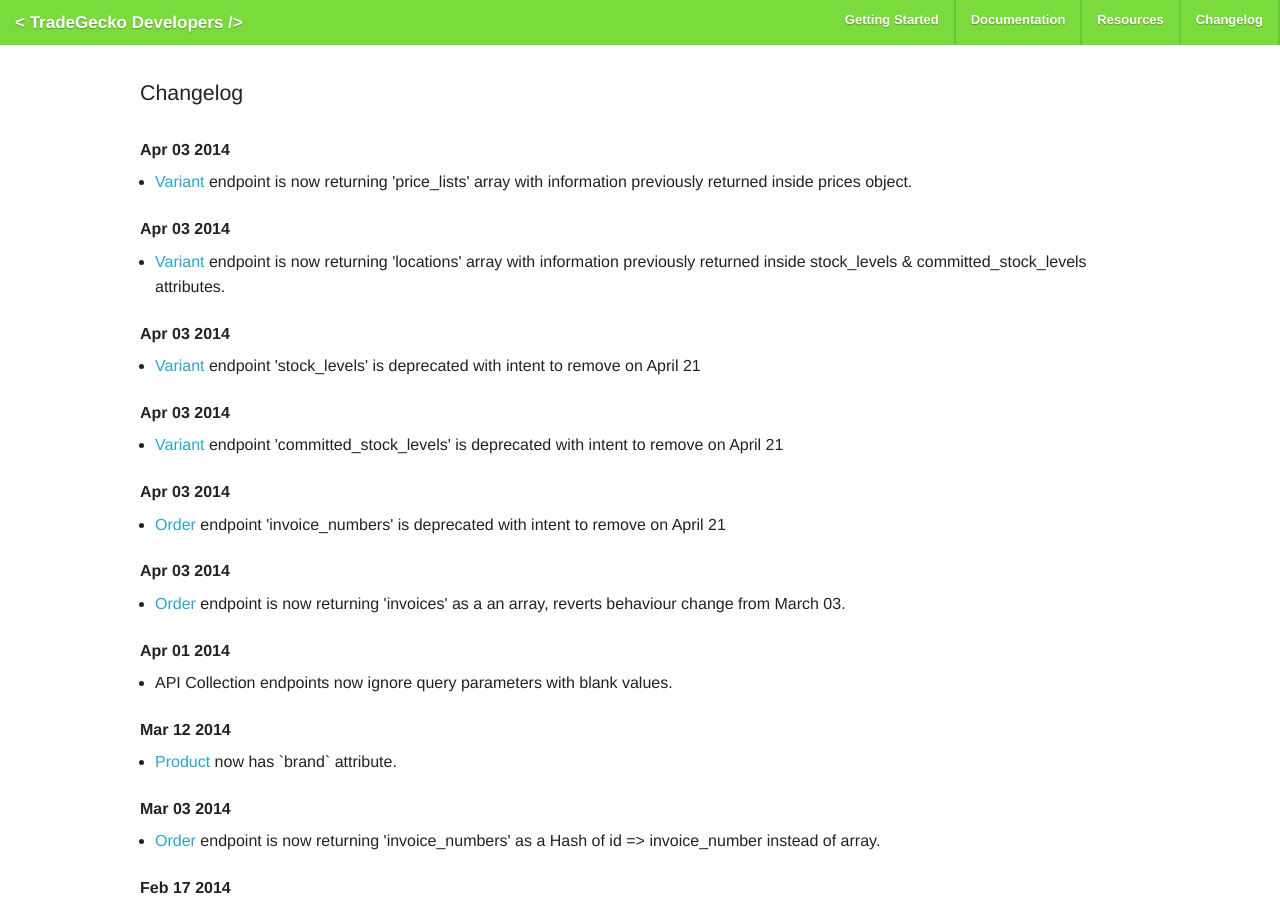
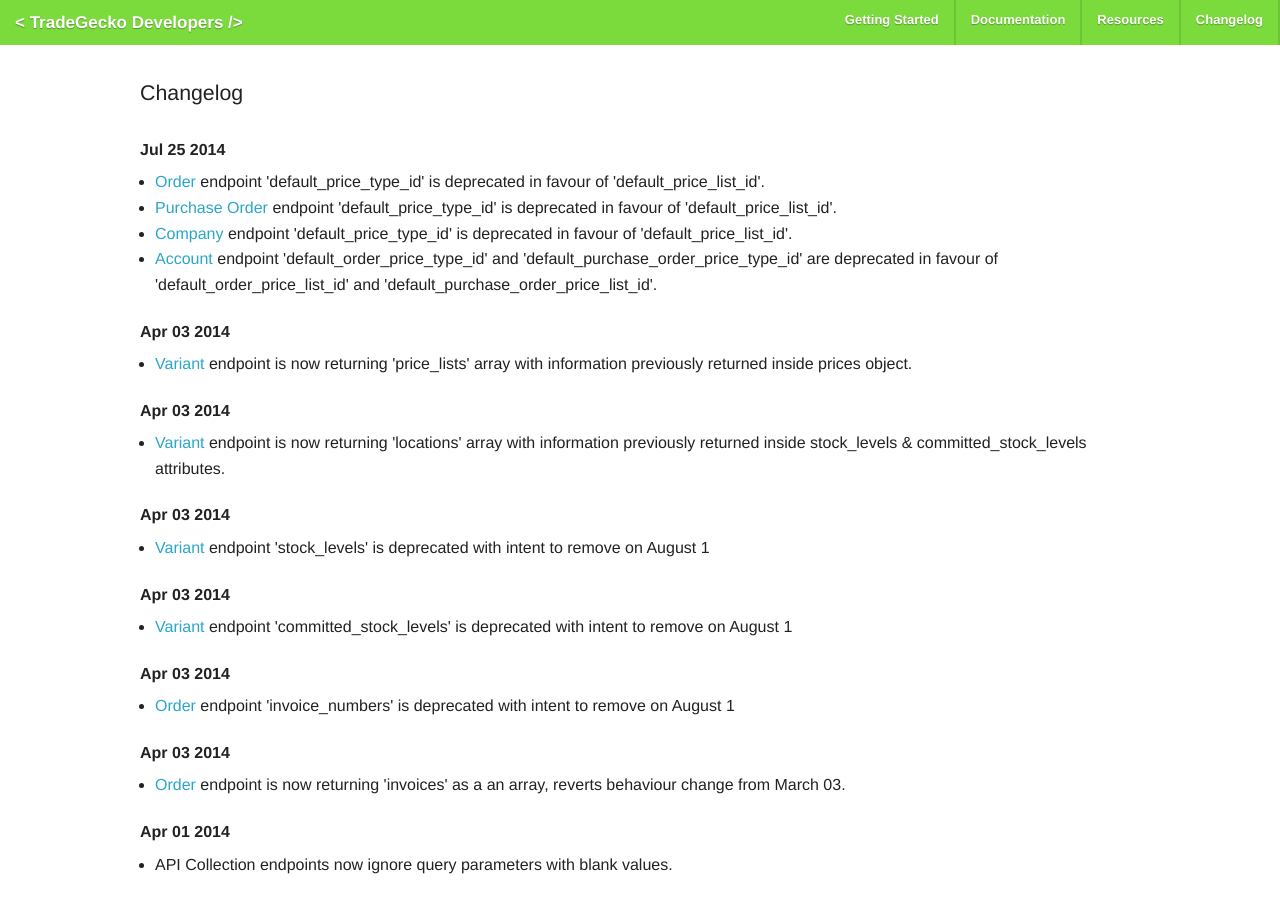
Before and after one commit to tradegecko/docs_old, a Jekyll site: the page built from changelog.html, in a window 1280 px wide and 900 px high. Built offline with Jekyll 4.4.1, drawn with Linux system fonts in a browser that asks for light colours; some web fonts are replaced; Markdown is read by kramdown in place of the engine named in the settings.

Commit message:
PriceType -> Price List

```diff
--- a/changelog.html
+++ b/changelog.html
@@ -7,6 +7,16 @@
 </div>
 
 <br />
+
+<div class="row">
+  <h6>Jul 25 2014</h6>
+  <ul class="large-12 columns">
+    <li><a href="api/order/">Order</a> endpoint 'default_price_type_id' is deprecated in favour of 'default_price_list_id'.</li>
+    <li><a href="api/purchase_order/">Purchase Order</a> endpoint 'default_price_type_id' is deprecated in favour of 'default_price_list_id'.</li>
+    <li><a href="api/purchase_order/">Company</a> endpoint 'default_price_type_id' is deprecated in favour of 'default_price_list_id'.</li>
+    <li><a href="api/account/">Account</a> endpoint 'default_order_price_type_id' and 'default_purchase_order_price_type_id' are deprecated in favour of 'default_order_price_list_id' and 'default_purchase_order_price_list_id'.</li>
+  </ul>
+</div>
 
 <div class="row">
   <h6>Apr 03 2014</h6>
@@ -25,21 +35,21 @@
 <div class="row">
   <h6>Apr 03 2014</h6>
   <ul class="large-12 columns">
-    <li><a href="api/variant/">Variant</a> endpoint 'stock_levels' is deprecated with intent to remove on April 21</li>
+    <li><a href="api/variant/">Variant</a> endpoint 'stock_levels' is deprecated with intent to remove on August 1</li>
   </ul>
 </div>
 
 <div class="row">
   <h6>Apr 03 2014</h6>
   <ul class="large-12 columns">
-    <li><a href="api/variant/">Variant</a> endpoint 'committed_stock_levels' is deprecated with intent to remove on April 21</li>
+    <li><a href="api/variant/">Variant</a> endpoint 'committed_stock_levels' is deprecated with intent to remove on August 1</li>
   </ul>
 </div>
 
 <div class="row">
   <h6>Apr 03 2014</h6>
   <ul class="large-12 columns">
-    <li><a href="api/order/">Order</a> endpoint 'invoice_numbers' is deprecated with intent to remove on April 21</li>
+    <li><a href="api/order/">Order</a> endpoint 'invoice_numbers' is deprecated with intent to remove on August 1</li>
   </ul>
 </div>
 
```
Also changed, not shown: _posts/2013-01-20-order.md (+4 -4 lines), _posts/2013-01-29-company.md (+7 -7 lines).
